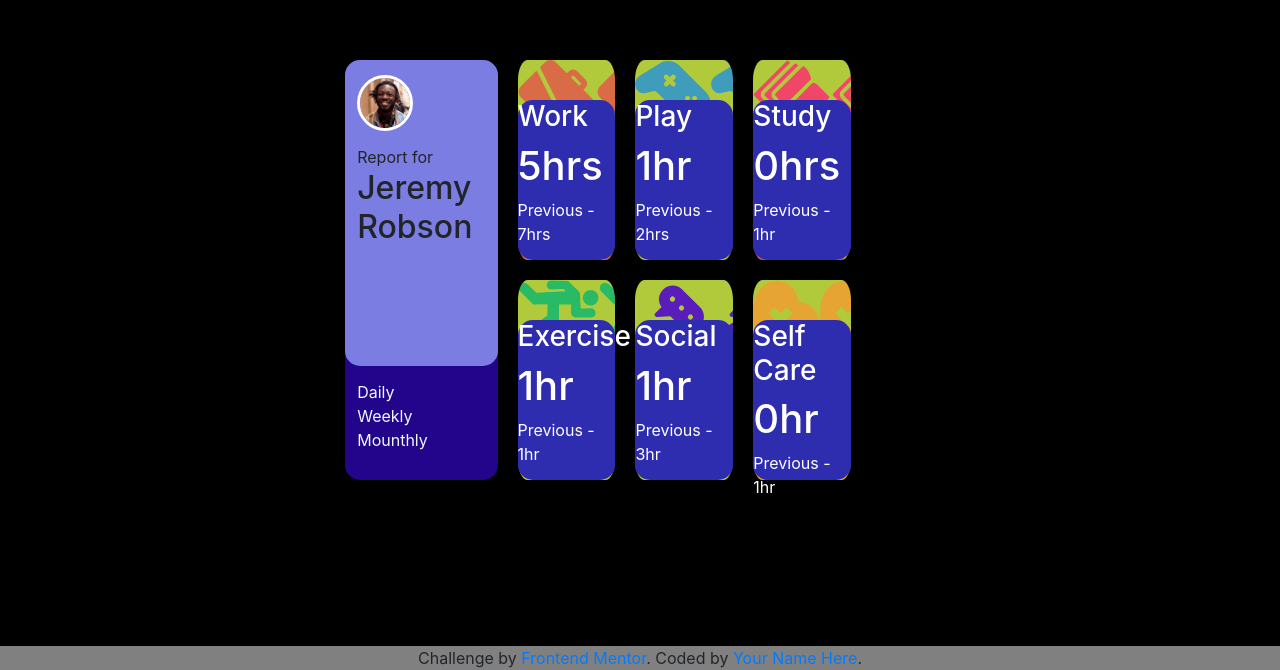
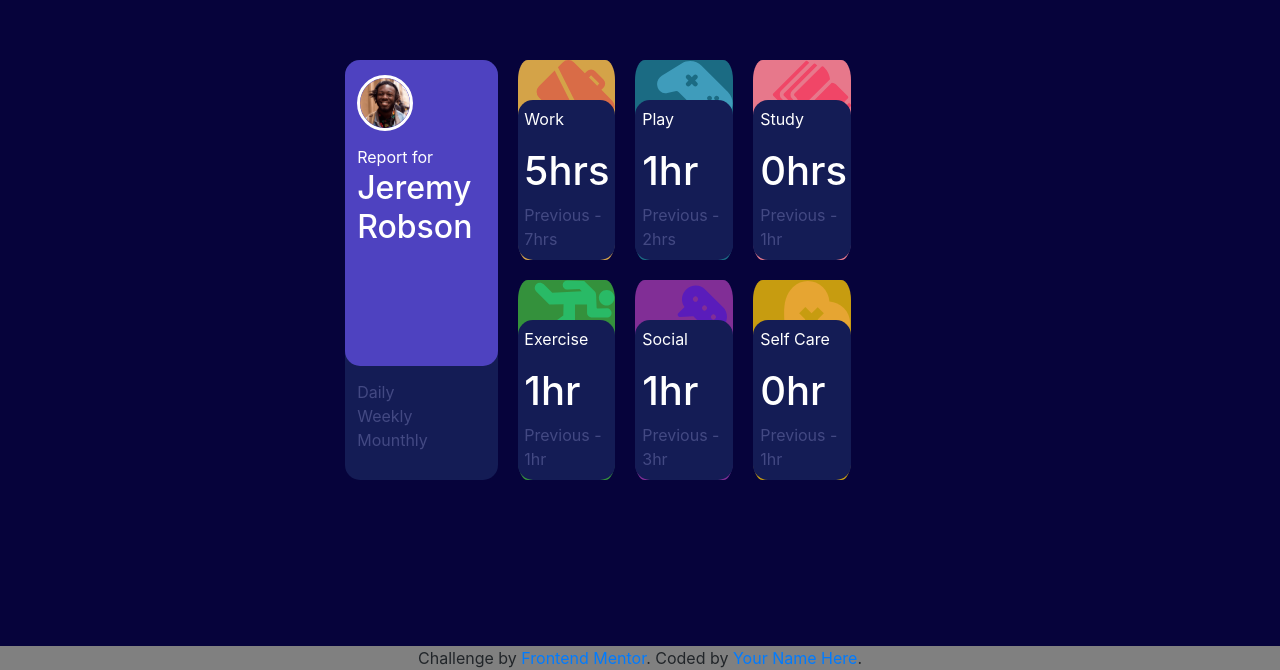
Before and after one commit to melih164/time-tracking-dashboard-main, a plain HTML site: page index.html in a window 1280 px wide. Shown: the part 130-800 px from the top of the page. Drawn offline with nearby package versions, Linux system fonts and the light colour scheme.

Commit message:
colours changed, hover effect, grid system arrangements

```diff
--- a/index.html
+++ b/index.html
@@ -17,70 +17,76 @@
 <body>
   <main class="flex-container">
     <div class="flex-item col-lg-6">
-      <div class="jeremy col-lg-3 ">
+      <div class="jeremy col-lg-3  ">
         <div class="jeremyAlt">
           <img class="img1" src="images/image-jeremy.png" alt="">
-          <p style="margin: 0;">Report for</p>
-          <h2>Jeremy Robson</h2>
+          <p style="margin: 0; color: white;">Report for</p>
+          <h2 style="color: white;">Jeremy Robson</h2>
         </div>
         <div class="anchors">
-          <a class="daily" style="color: aliceblue;">Daily</a><br>
-          <a class="weekly" style="color: aliceblue;">Weekly</a><br>
-          <a class="mounthly" style="color: aliceblue;">Mounthly</a><br>
+          <a class="daily" style="color: #434983;">Daily</a><br>
+          <a class="weekly" style="color: #434983;">Weekly</a><br>
+          <a class="mounthly" style="color: #434983;">Mounthly</a><br>
         </div>
 
       </div>
       <div class="stats col-lg-8 ">
-        <div class="col-sm-12 col-lg-3  rutine " style="background-image: url('images/icon-work.svg');">
+        <div class="col-sm-12 col-lg-3  rutine " style="background-color: rgb(212, 163, 72);">
+          <img src="images/icon-work.svg" style="position: absolute; right: 0; ">
           <div class="work">
-            <h3 style="color: white;"> Work </h3>
+            <p style="color: white;"> Work </p>
             <h1 class="workHour" style="color: white;">5hrs</h1>
-            <p class="prevWorkHour" style="color: white;">Previous - 7hrs</p>
+            <p class="prevWorkHour" style="color: #434983;">Previous - 7hrs</p>
           </div>
 
         </div>
-        <div class="col-sm-12 col-lg-3  rutine" style="background-image: url('images/icon-play.svg');" >
+        <div class="col-sm-12 col-lg-3  rutine" style="background-color: rgb(27, 107, 131);" >
+          <img src="images/icon-play.svg" style="position: absolute; right: 0;">
           <div class="work">
-            <h3 style="color: white;"> Play </h3>
+            <p style="color: white;"> Play </p>
             <h1 class="playHour" style="color: white;">1hr</h1>
             <!-- daily -->
-            <p class="prevPlayHour" style="color: white;">Previous - 2hrs</p>
+            <p class="prevPlayHour" style="color: #434983;">Previous - 2hrs</p>
             <!-- daily -->
           </div>
         </div>
-        <div class="col-sm-12 col-lg-3  rutine" style="background-image: url('images/icon-study.svg');">
+        <div class="col-sm-12 col-lg-3  rutine" style="background-color: rgb(231, 120, 139);" >
+          <img src="images/icon-study.svg" style="position: absolute; right: 0;">
           <div class="work">
-          <h3 style="color: white;"> Study </h3>
+          <p style="color: white;"> Study </p>
           <h1 class="studyHour" style="color: white;">0hrs</h1>
           <!-- daily -->
-          <p class="prevStudyHour" style="color: white;">Previous - 1hr</p>
+          <p class="prevStudyHour" style="color: #434983;">Previous - 1hr</p>
           <!-- daily -->
         </div>
         </div>
-        <div class=" col-sm-12  col-lg-3  rutine" style="background-image: url('images/icon-exercise.svg');" >
+        <div class=" col-sm-12  col-lg-3  rutine"  style="background-color: rgb(52, 145, 60);" >
+          <img src="images/icon-exercise.svg" style="position: absolute; right: 0;">
           <div class="work">
-          <h3 style="color: white;"> Exercise </h3>
+          <p style="color: white;"> Exercise </p>
           <h1 class="exerciseHour" style="color: white;">1hr</h1>
           <!-- daily -->
-          <p class="prevExerciseHour" style="color: white;">Previous - 1hr</p>
+          <p class="prevExerciseHour" style="color: #434983;">Previous - 1hr</p>
           <!-- daily -->
         </div>
         </div>
-        <div class="col-sm-12  col-lg-3 rutine" style="background-image: url('images/icon-social.svg');">
+        <div class="col-sm-12  col-lg-3 rutine" style="background-color: rgb(129, 46, 150);" >
+          <img src="images/icon-social.svg" style="position: absolute; right: 0;">
           <div class="work">
-          <h3 style="color: white;"> Social </h3>
+          <p style="color: white;"> Social </p>
           <h1 class="socialHour" style="color: white;">1hr</h1>
           <!-- daily -->
-          <p class="prevSocialHour" style="color: white;">Previous - 3hr</p>
+          <p class="prevSocialHour" style="color: #434983;">Previous - 3hr</p>
           <!-- daily -->
         </div>
         </div>
-        <div class=" col-sm-12  col-lg-3 rutine" style="background-image: url('images/icon-self-care.svg');" >
+        <div class=" col-sm-12  col-lg-3 rutine" style="background-color: rgb(199, 156, 16);"  >
+          <img src="images/icon-self-care.svg" style="position: absolute; right: 0;">
           <div class="work">
-          <h3 style="color: white;"> Self Care </h3>
+          <p style="color: white;"> Self Care </p>
           <h1 class="selfcareHour" style="color: white;">0hr</h1>
           <!-- daily -->
-          <p class="prevSelfcareHour" style="color: white;">Previous - 1hr</p>
+          <p class="prevSelfcareHour" style="color: #434983;">Previous - 1hr</p>
           <!-- daily -->
         </div>
         </div>
--- a/index.js
+++ b/index.js
@@ -63,3 +63,41 @@ $(".mounthly").click(function () {
     $(".prevSelfcareHour").text("Previous - 11hrs");
 
 })
+
+$(".daily").on("mouseover", function () {
+
+    $(".daily").css("color", "white");
+
+})
+
+$(".weekly").on("mouseover", function () {
+
+    $(".weekly").css("color", "white");
+
+})
+
+
+$(".mounthly").on("mouseover", function () {
+
+    $(".mounthly").css("color", "white");
+
+})
+
+$(".daily").on("mouseout", function () {
+
+    $(".daily").css("color", "#434983");
+
+})
+
+$(".weekly").on("mouseout", function () {
+
+    $(".weekly").css("color", "#434983");
+
+})
+
+
+$(".mounthly").on("mouseout", function () {
+
+    $(".mounthly").css("color", "#434983");
+
+})
--- a/style.css
+++ b/style.css
@@ -1,5 +1,5 @@
 body {
-    background-color: black;
+    background-color: rgb(6, 3, 59);
 }
 
 footer {
@@ -33,7 +33,7 @@ footer {
 
 .jeremy {
 
-    background-color: rgb(34, 5, 139);
+    background-color: #141c55;
     height: 420px;
     margin-right: 10px;
     margin-left: 10px;
@@ -45,7 +45,7 @@ footer {
 
 .jeremyAlt {
 
-    background-color: rgb(123, 125, 226);
+    background-color: #4e42c0;
     height: 306px;
     border-radius: 15px;
     padding-left: 8%;
@@ -59,11 +59,10 @@ footer {
 }
 
 .stats{
-    background-color:black;
+    background-color: rgb(6, 3, 59);
     display: flex;
     flex-wrap: wrap;
     padding-left: 0;
-
 }
 
 .rutine {
@@ -72,19 +71,20 @@ footer {
     margin: 10px;
     border-radius: 10%;
     background-color: rgb(176, 202, 59);
-
     padding-left: 0;
     padding-right: 0;
+
 
 }
 
 .work {
-    background-color: rgb(46, 44, 175);
+    background-color: #141c55;
     width: 100%;
     position: absolute;
     bottom: 0;
     border-radius: 15px;
     height: 80%;
+    padding: 7%;
 }
 
 .img1 {
```
